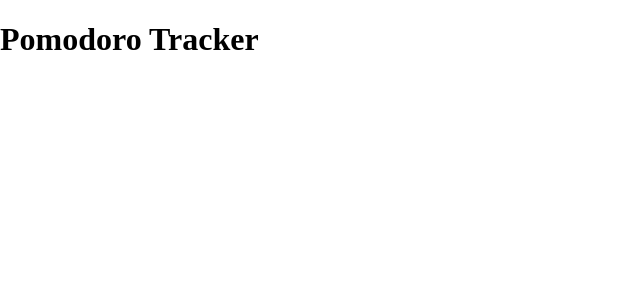
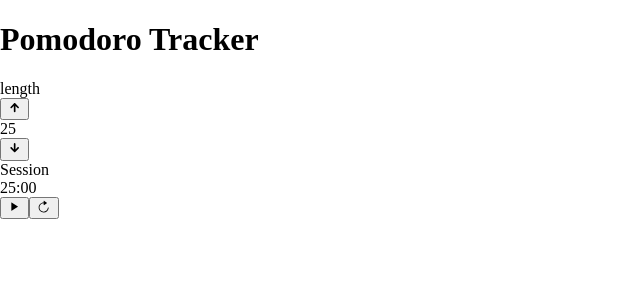
Before and after one commit to ElyaApyzova/My-Pomodoro-App, a React (Create React App) app: page / in a window 1280 px wide. Shown: the top 300 px of the page, without its empty margins (0-640 px from the left). Built offline with nearby package versions, Linux system fonts and the light colour scheme.

Commit message:
completed

```diff
--- a/src/actions/index.js
+++ b/src/actions/index.js
@@ -19,7 +19,7 @@ export const setBreak = (number) => {
     }
 };
 
-export const setSeconds = (number) => {
+export const setTimer = (number) => {
     return {
         type: 'SECONDS',
         payload: number
--- /dev/null
+++ b/src/components/Pomodoro/Controller.jsx
@@ -0,0 +1,47 @@
+import React from "react";
+import { useDispatch, useSelector } from "react-redux";
+import { setBreak, setSession, setTimer } from "../../actions";
+import { IoMdArrowRoundUp, IoMdArrowRoundDown } from "react-icons/io";
+
+
+export const Controller =(props) => {
+
+
+    const active = useSelector(state => state.active);
+    const mode = useSelector(state => state.mode);
+    const isBreak = useSelector(state => state.isBreak);
+    const session = useSelector(state => state.session);
+    const dispatch = useDispatch();
+    const currentValue = (props.mode === 'break' ? isBreak : session);
+
+    const Setter = (type, value) => {
+
+        if (!active) {
+
+            const newValue = currentValue + value;
+             if (newValue >= 1 && newValue <= 60) {
+
+
+            if ((mode && props.mode === 'break') || (!mode && props.mode === 'session')) {
+                dispatch(setTimer(newValue * 60));
+            }
+
+            if (props.mode === 'break') {
+                dispatch(setBreak(newValue));
+            } else {
+                dispatch(setSession(newValue))
+            }
+             }
+
+        }
+    }
+
+    return (
+        <div className="control-box">
+            <div id={props.mode + '-label'}>{props.mode} length</div>
+            <button id={props.mode + '-increment'} className="btn-level pomodoro-btn" value="+" onClick={() => Setter(props.mode + 'Length', 1)}><IoMdArrowRoundUp /></button>
+            <div id={props.mode + "-length"} className="btn-level">{currentValue}</div>
+            <button id={props.mode + "-decrement"} className="btn-level pomodoro-btn" value="-" onClick={() => Setter(props.mode + 'Length', -1)}><IoMdArrowRoundDown /></button>
+        </div>
+    )
+}
--- a/src/components/Pomodoro/Pomodoro.jsx
+++ b/src/components/Pomodoro/Pomodoro.jsx
@@ -1,16 +1,19 @@
 import React from "react";
 import { IconContext } from 'react-icons';
+import { Controller } from "./Controller";
+import  Timer  from './Timer'
 import './Pomodoro.css';
 
 const Pomodoro = () => {
-
     return (
         <IconContext.Provider value={{ className: 'react-icons' }}>
-        <div className="wrapper">
-            <div className="container">
-                <h1 className="pomodoro-title">Pomodoro Tracker</h1>
+            <div className="wrapper">
+                <div className="container">
+                    <h1 className="pomodoro-title">Pomodoro Tracker</h1>
+                    <Controller />
+                    <Timer />
+                </div>
             </div>
-        </div>
         </IconContext.Provider>
     );
 }
--- /dev/null
+++ b/src/components/Pomodoro/Timer.jsx
@@ -0,0 +1,60 @@
+import React, { useEffect, useRef } from "react";
+import { IoIosPlay, IoMdPause, IoIosRefresh } from 'react-icons/io';
+import { useDispatch, useSelector } from "react-redux";
+import { enable, disable, reset, setTimer, modeSession, modeBreak, setSession, setBreak } from '../../actions/index'
+
+const getFormattedTime = (seconds) => {
+    return `${String(Math.floor(seconds / 60)).padStart(2, '0')}:${String(seconds % 60).padStart(2, '0')}`;
+}
+
+const Timer = () => {
+    const state = useSelector(state => state);
+    const dispatch = useDispatch();
+    const audioRef = useRef(null);
+
+    useEffect(() => {
+        if (state.active && state.timer > 0) {
+            const interval = setInterval(() => {
+                dispatch(setTimer(state.timer - 1));
+            }, 1000);
+            return () => clearInterval(interval);
+        } else if (state.timer <= 0) {
+            audioRef.current.currentTime = 0;
+            audioRef.current.play();
+
+            if (!state.break) {
+                dispatch(setTimer(state.session * 60));
+                dispatch(modeSession());
+            }
+        }
+    }, [dispatch, state]);
+
+    const toggleTimer = () => {
+        if (state.active) dispatch(disable());
+        else dispatch(enable());
+    };
+
+    const resetDefault = () => {
+        dispatch(reset());
+        audioRef.current.pause();
+        audioRef.current.currentTime = 0;
+    };
+
+    return (
+        <>
+            <div className="timer">
+                <div className="timer-wrapper">
+                    <div id="timer-label">{state.break ? 'Break' : 'Session'}</div>
+                    <div id="time-left" className={state.active ? "animated" : null}>{getFormattedTime(state.timer)}</div>
+                </div>
+            </div>
+            <div className="timer-control">
+                <button id="start" className="pomodoro-btn" onClick={toggleTimer}>{state.active ? <IoMdPause /> : <IoIosPlay />}</button>
+                <button id="reset" className="pomodoro-btn" onClick={resetDefault}><IoIosRefresh /></button>
+            </div>
+            <audio ref={audioRef} id="beep" preload="auto" src="/beep.mp3"></audio>
+        </>
+    )
+}
+
+export default Timer;
--- a/src/reducers/index.js
+++ b/src/reducers/index.js
@@ -2,7 +2,7 @@ import { combineReducers } from 'redux';
 import { breakReducer, activeReducer, modeReducer, timerReducer, sessionReducer } from './reducers';
 
 const rootReducer = combineReducers({
-    break: breakReducer,
+    isBreak: breakReducer,
     active: activeReducer,
     mode: modeReducer,
     timer: timerReducer,
```
Also changed, not shown: src/components/Timer/Timer.jsx (deleted, +0 -15 lines).
